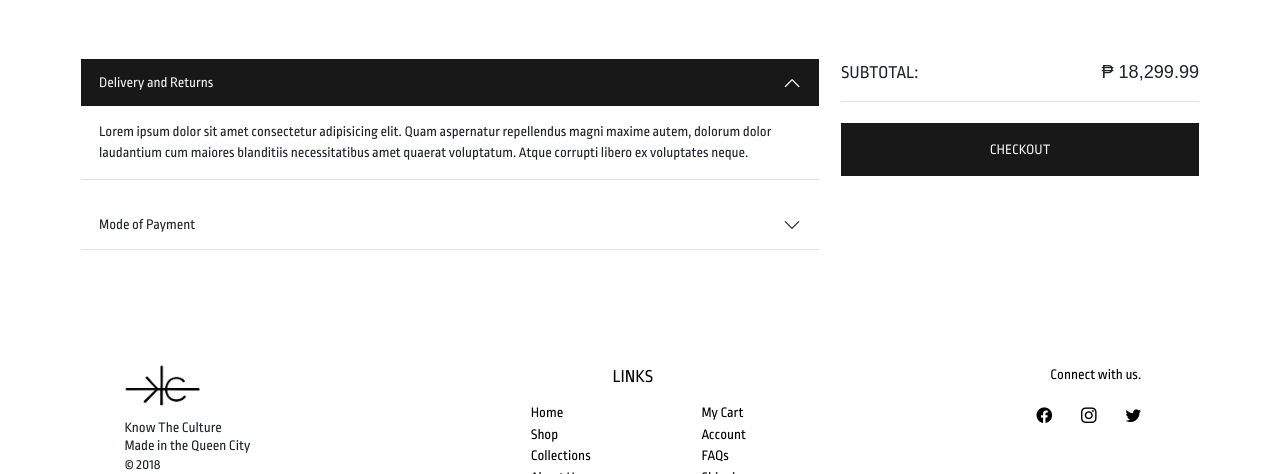
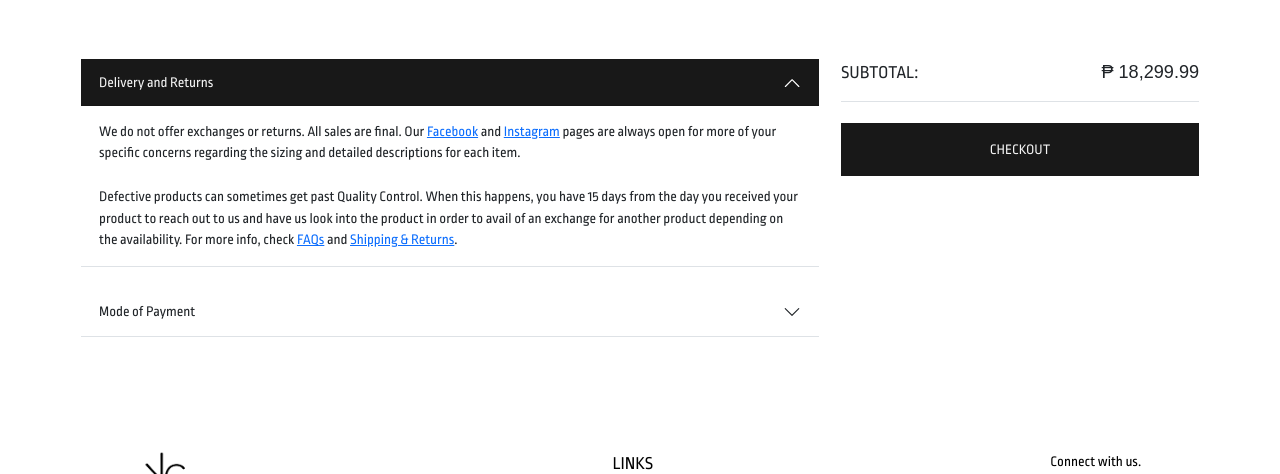
Before and after one commit to hansel-cmd/know-the-culture-template, a plain HTML site: page cart.html in a window 1280 px wide. Both pictures are taken after a click on the button "Delivery and Returns". Shown: the part 863-1337 px from the top of the page. Drawn offline with nearby package versions, Linux system fonts and the light colour scheme; a web font is replaced by a local one.

Commit message:
feat: Added cart info

```diff
--- a/cart.html
+++ b/cart.html
@@ -302,7 +302,12 @@
                             <div id="product_sizing_info" class="accordion-collapse collapse"
                                 aria-labelledby="size_panel">
                                 <div class="accordion-body text-secondary">
-                                    Lorem ipsum dolor sit amet consectetur adipisicing elit. Quam aspernatur repellendus magni maxime autem, dolorum dolor laudantium cum maiores blanditiis necessitatibus amet quaerat voluptatum. Atque corrupti libero ex voluptates neque.
+                                    We do not offer exchanges or returns. All sales are final. Our <a href="https://www.facebook.com/knowthecultureph/" target="_blank">Facebook</a> and <a href="https://www.instagram.com/knowthecultureph/" target="_blank">Instagram</a>  pages are always open for more of your specific concerns regarding the sizing and detailed descriptions for each item.
+
+                                    <br /><br />
+                                    Defective products can sometimes get past Quality Control. When this happens, you have 15 days from the day you received your product to reach out to us and have us look into the product in order to avail of an exchange for another product depending on the availability.
+
+                                    For more info, check <a href="faq.html">FAQs</a> and <a href="shipping.html">Shipping & Returns</a>.
                                   </div>
                             </div>
                         </div>
@@ -317,7 +322,7 @@
                             <div id="mode_of_payment_info" class="accordion-collapse collapse"
                                 aria-labelledby="size_panel">
                                 <div class="accordion-body text-secondary">
-                                    Lorem ipsum dolor sit amet consectetur adipisicing elit.
+                                    We accept Gcash, Bank deposit/ Online transfer via BPI or Metrobank.
                                   </div>
                             </div>
                         </div>
```
Also changed, not shown: shipping.html (+1 -1 lines).
